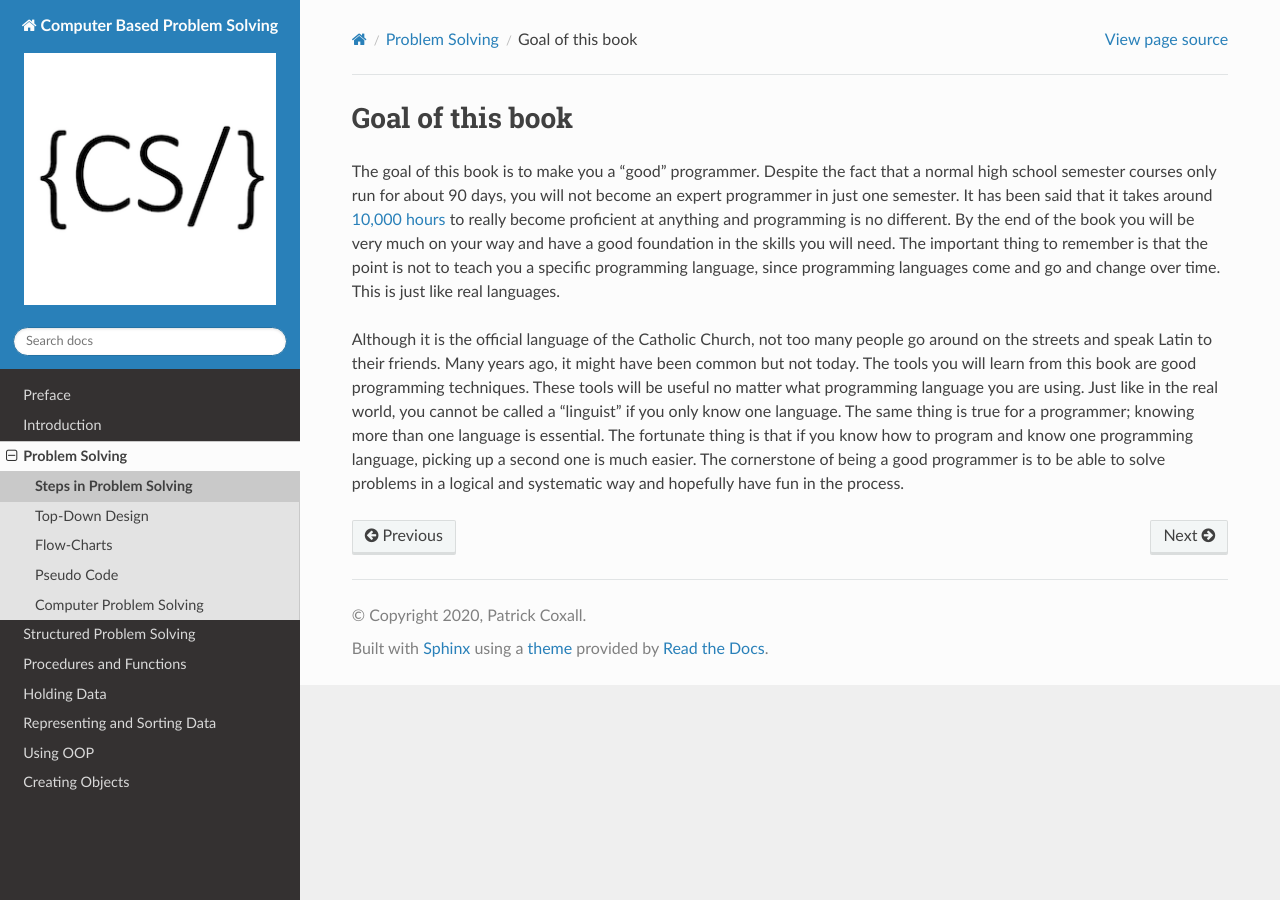
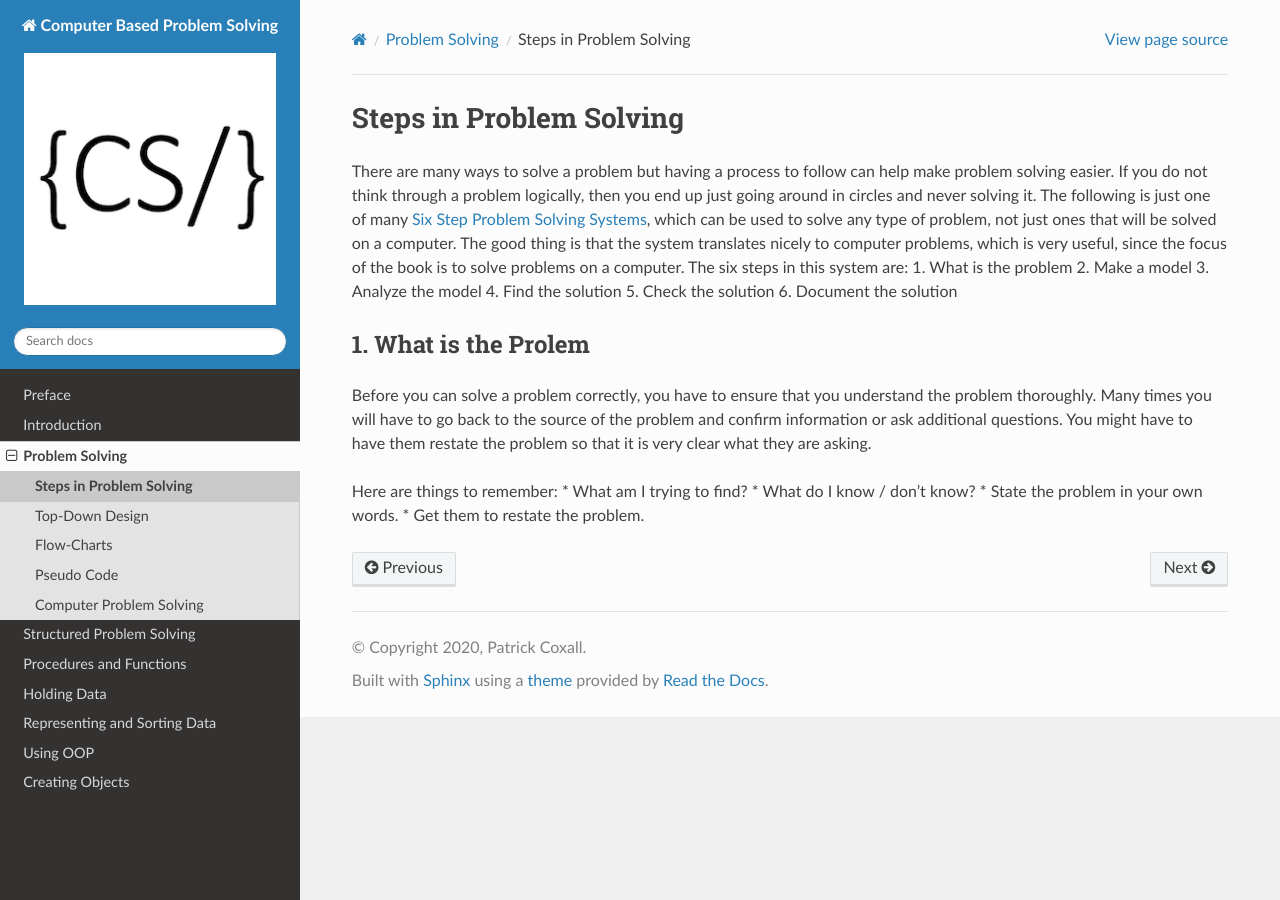
Before and after one commit to Mr-Coxall/Computer-Based-Problem-Solving, a Sphinx documentation site: the page built from docs/problem-solving/steps-in-problem-solving.rst, in a window 1280 px wide. Built offline with Sphinx 7.4.7 and the Read the Docs theme 2.0.0, drawn with Linux system fonts in a browser that asks for light colours.

Commit message:
Fixed up problem solving

```diff
--- a/docs/problem-solving/index.rst
+++ b/docs/problem-solving/index.rst
@@ -5,7 +5,9 @@ Problem Solving
 ===============
 
 As previously mentioned problems have been around forever. The use of a computer to help in solving problems is new but computers do not solve problems, people still solve problems. Computers can be used to aid in solving problems but they are just a tool. People have been creating tools to help them solve problems for 1,000’s of years. The key to remember is that a computer is just a tool, just like a hammer is a tool to help people put nails in a board.
-My father is a `joiner<https://en.wikipedia.org/wiki/Joiner>`_ by trade but worked in construction, building houses when he first imigrated to Canada. He has often told me stories of the “good old days” when they built houses completely with hand tools (using no electricity). They use to have competitions to see who could be the most accurate on estimating the length of a board, by cutting it first and then measuring it. They were usually within less than 1⁄2 inch (half the width of your thumb on a board 8 or 10 feet long!). It use to take dozens of men months to build a house this way. Then power tools were developed (electric drills, power saws, nailing guns, ...). Now a house can be built by a fraction of the men it use to take, in a fraction of the time. Power tools have revolutionized the housing industry.
+
+My father is a `joiner <https://en.wikipedia.org/wiki/Joiner>`_ by trade but worked in construction, building houses when he first imigrated to Canada. He has often told me stories of the “good old days” when they built houses completely with hand tools (using no electricity). They use to have competitions to see who could be the most accurate on estimating the length of a board, by cutting it first and then measuring it. They were usually within less than 1⁄2 inch (half the width of your thumb on a board 8 or 10 feet long!). It use to take dozens of men months to build a house this way. Then power tools were developed (electric drills, power saws, nailing guns, ...). Now a house can be built by a fraction of the men it use to take, in a fraction of the time. Power tools have revolutionized the housing industry.
+
 Computers have also revolutionized many of the ways people have solved problems from the past. The first modern electronic computer the `ENIAC <https://en.wikipedia.org/wiki/ENIAC>`_ was built to calculate tables for firing artillery shells. (Some, and maybe correctly, argue that the first electronic computer was actually the `Colossus <https://en.wikipedia.org/wiki/Colossus_computer>`_). This computer was developed because it took too long and there were too many mistakes when people were doing the mathematics by hand. The same book of tables could be produced in a modern computer in a few seconds!
 
 .. image:: ../images/cartoons/geeks_love_to_save_the_best_for_the_very_end.png
--- a/docs/problem-solving/steps-in-problem-solving.rst
+++ b/docs/problem-solving/steps-in-problem-solving.rst
@@ -1,9 +1,23 @@
-.. _goal-of-this-book:
+.. _steps-in-problem-solving:
 
-=================
-Goal of this book
-=================
+========================
+Steps in Problem Solving
+========================
 
-The goal of this book is to make you a “good” programmer. Despite the fact that a normal high school semester courses only run for about 90 days, you will not become an expert programmer in just one semester. It has been said that it takes around `10,000 hours <https://en.wikipedia.org/wiki/Outliers_(book)>`_ to really become proficient at anything and programming is no different. By the end of the book you will be very much on your way and have a good foundation in the skills you will need. The important thing to remember is that the point is not to teach you a specific programming language, since programming languages come and go and change over time. This is just like real languages.
+There are many ways to solve a problem but having a process to follow can help make problem solving easier. If you do not think through a problem logically, then you end up just going around in circles and never solving it. The following is just one of many `Six Step Problem Solving Systems <https://www.google.com/search?q=six+step+problem+solving+system>`_, which can be used to solve any type of problem, not just ones that will be solved on a computer. The good thing is that the system translates nicely to computer problems, which is very useful, since the focus of the book is to solve problems on a computer. The six steps in this system are:
+1. What is the problem
+2. Make a model
+3. Analyze the model
+4. Find the solution
+5. Check the solution
+6. Document the solution
 
-Although it is the official language of the Catholic Church, not too many people go around on the streets and speak Latin to their friends. Many years ago, it might have been common but not today. The tools you will learn from this book are good programming techniques. These tools will be useful no matter what programming language you are using. Just like in the real world, you cannot be called a “linguist” if you only know one language. The same thing is true for a programmer; knowing more than one language is essential. The fortunate thing is that if you know how to program and know one programming language, picking up a second one is much easier. The cornerstone of being a good programmer is to be able to solve problems in a logical and systematic way and hopefully have fun in the process.
+1. What is the Prolem
+========================
+Before you can solve a problem correctly, you have to ensure that you understand the problem thoroughly. Many times you will have to go back to the source of the problem and confirm information or ask additional questions. You might have to have them restate the problem so that it is very clear what they are asking.
+
+Here are things to remember:
+* What am I trying to find?
+* What do I know / don’t know?
+* State the problem in your own words.
+* Get them to restate the problem.
```
